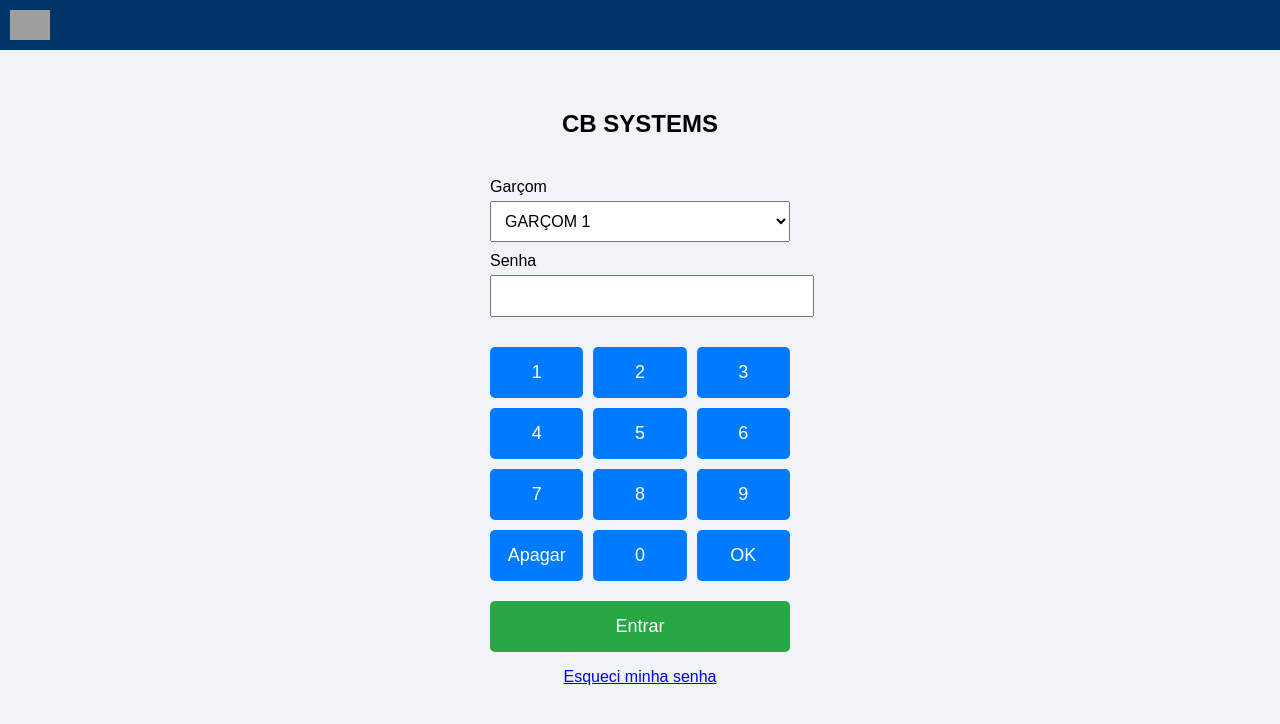
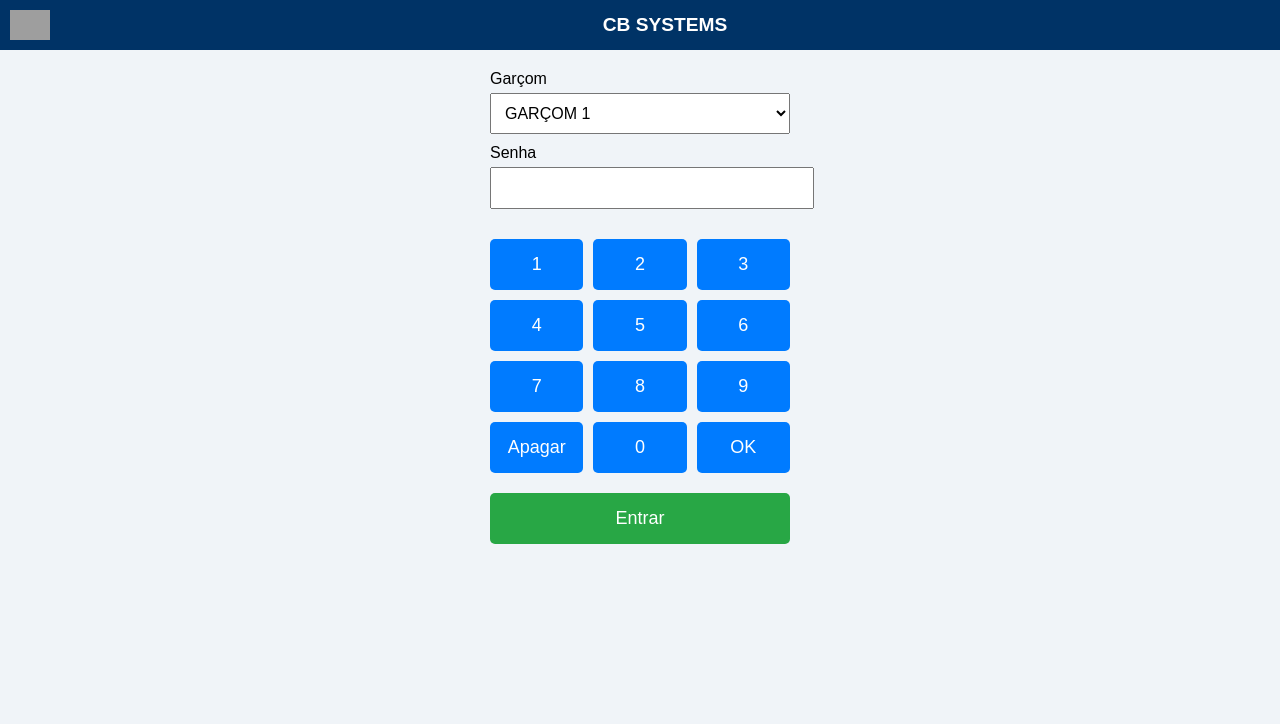
Before and after one commit to grupodvbr/LANCAMENTOS-DE-PEDIDOS-VILLA, a plain HTML site: page index.html in a window 1280 px wide. Drawn offline with Linux system fonts and the light colour scheme; grey boxes are pictures that could not be loaded.

Commit message:
Update index.html

```diff
--- a/index.html
+++ b/index.html
@@ -14,11 +14,16 @@
       background-color: #003366;
       padding: 10px;
       display: flex;
-      justify-content: space-between;
       align-items: center;
+      gap: 10px;
     }
     .top-bar img {
       height: 30px;
+    }
+    .top-bar h2 {
+      color: white;
+      font-size: 1.2em;
+      margin: 0 auto;
     }
     .login-container, .menu-container {
       display: none;
@@ -94,12 +99,10 @@
 <body>
   <div class="top-bar">
     <img src="https://static.wixstatic.com/media/d830b0_8cec50a98bbf4775814dbfa5386585e8~mv2.png" alt="CB SYSTEMS">
+    <h2>CB SYSTEMS</h2>
   </div>
 
   <div class="login-container active" id="login">
-    <div class="logo">
-      <h2>CB SYSTEMS</h2>
-    </div>
     <div class="input-group">
       <label for="user">Garçom</label>
       <select id="user">
@@ -127,7 +130,6 @@
       <button onclick="enter()">OK</button>
     </div>
     <button class="enter-btn" onclick="enter()">Entrar</button>
-    <p><a href="#">Esqueci minha senha</a></p>
   </div>
 
   <div class="menu-container" id="menu">
@@ -135,7 +137,6 @@
       <h2>CB SYSTEMS - MENU</h2>
     </div>
     <div class="menu-grid">
-      <button>Cadastro</button>
       <button>Comandar/Vender</button>
       <button>Operações de Caixa</button>
       <button>Venda Direta</button>
```
